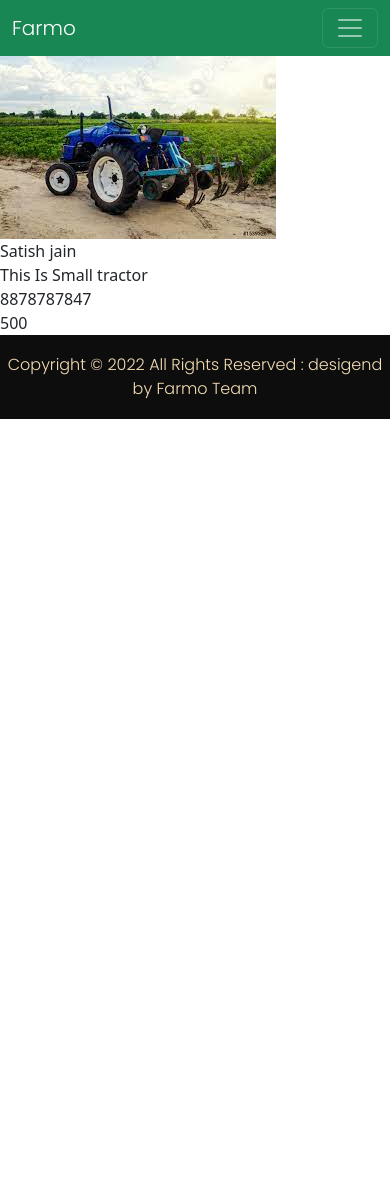
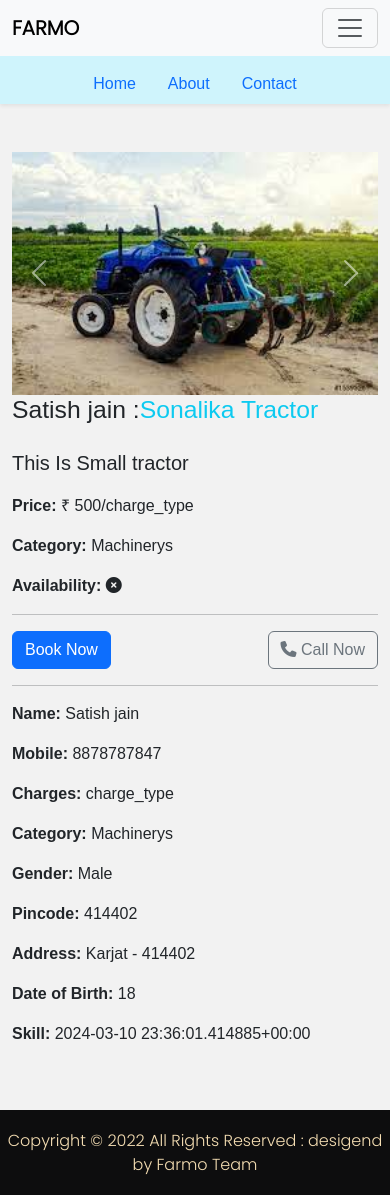
Before and after one commit to vaibhavnagargoje/Farmo, a Django app: page /9/ in a window 390 px wide. Before the commit the page ends 419 px from the top, so only its background shows below. Run offline with Django 4.2, Linux system fonts and the light colour scheme; data comes from the database, SQL or seed files in the repository; both versions use the stored data as it was after the commit; some libraries are stand-ins or nearby versions.

Commit message:
detail page updated with all functionality

```diff
--- a/home/models.py
+++ b/home/models.py
@@ -16,13 +16,17 @@
 
 class seller_info(models.Model):
     class TypeChoices(models.TextChoices):
-        WORKER= 'Worker'
-        MACHINERY= 'Machinery'
+        WORKER= 'Workers'
+        MACHINERY= 'Machinerys'
         VEHICLES= 'Vehicles'
     class GenderChoies(models.TextChoices):
         MALE='Male'
         FEMALE='Female'
         OTHER ='Other'
+    class ChargeType(models.TextChoices):
+        HR='Hour'
+        DAY="Day"
+        KM= "Km"
 
     seller_name = models.CharField(max_length=100)
     mobile = models.BigIntegerField()
@@ -35,11 +39,13 @@
     product_Disc= models.CharField(max_length=240)
     skill = models.CharField(max_length=50)
     price=models.IntegerField()
+    charge_type=models.CharField(max_length=10,choices=ChargeType.choices,default='Day' )
     seller_img=models.ImageField(upload_to="home/images")
     product_img= models.ImageField(upload_to="home/images", default="")
     register_date=models.DateField()
     status=models.BooleanField(default=False)
     age = models.IntegerField(default=18)
+
 
     def __str__(self):
         return self.seller_name
--- a/home/views.py
+++ b/home/views.py
@@ -72,7 +72,17 @@
 
     all_data=[]
     prod_catgs=seller_info.objects.values("product_catg")
+
+    #
+    search_name= request.GET.get('search_name')
+    if search_name!='' and search_name is not None:
+        prod_catgs = prod_catgs.filter(Q(product_name__icontains=search_name)| Q(product_catg__icontains="Machinery")|Q(seller_name__icontains=search_name)|Q(address__icontains=search_name))
+    else:
+        pass
+
     catg={item['product_catg'] for item in prod_catgs}
+
+    #
     for cat in catg:
         product=seller_info.objects.filter(product_catg=cat)
         n=len(product)
@@ -81,11 +91,27 @@
 
         all_data.append([product, range(1,nSlides), nSlides])
 
+    parameter={'all_data':all_data}
+    return render( request,"index_4.html", parameter)
+
+    # serch logic
+
+    dest_all = seller_info.objects.all()
+    search_name= request.GET.get('search_name')
+    if search_name!='' and search_name is not None:
+        dest_all = dest_all.filter(Q(product_name__icontains=search_name)| Q(product_catg__icontains="Machinery")|Q(seller_name__icontains=search_name)|Q(address__icontains=search_name))
+
+    else:
+        pass
+    return render(request,"machinory.html",{'dests': dest_all})
 
 
 
-    parameter={'all_data':all_data}
-    return render( request,"index_4.html", parameter)
+
+
+
+
+
 
 def about(request):
     return render(request,"about.html")
@@ -99,7 +125,7 @@
 def worker_services(request):
     dest_all = seller_info.objects.all()
     search_name= request.GET.get('search_name')
-    dest_all2=dest_all
+
     if search_name!='' and search_name is not None:
         dest_all = dest_all.filter(Q(product_name__icontains=search_name)| Q(product_catg__icontains=search_name)|Q(seller_name__icontains=search_name)|Q(address__icontains=search_name))
 
--- a/templates/detail.html
+++ b/templates/detail.html
@@ -1,54 +1,89 @@
 
-{% extends "base.html" %}
+{% extends "new-base.html" %}
 {% load static %}
 
 {% block title %} Details {% endblock title %}
 
+
+
+
+<head>
+    <link href="https://cdn.jsdelivr.net/npm/bootstrap@5.3.0-alpha1/dist/css/bootstrap.min.css" rel="stylesheet">
+    <!-- Font Awesome -->
+    <link rel="stylesheet" href="https://cdnjs.cloudflare.com/ajax/libs/font-awesome/6.0.0-beta3/css/all.min.css">
+</head>
+
+
 {% block body %}
 
 
-
-<div class="contailer">
+<div class="container py-5">
     <div class="row">
         <div class="col-md-6">
-            <div class="row">
-                <div class="col-md-12">
-                    <img src="/media/{{ dest.product_img}}" alt="">
+            <div id="carouselExampleIndicators" class="carousel slide" data-bs-ride="carousel">
+                <div class="carousel-inner">
+                    <div class="carousel-item active">
+                        <img src="/media/{{ dest.product_img}}" class="d-block w-100" alt="Product Image 1">
+                    </div>
+                    <div class="carousel-item">
+                        <img src="/media/{{ dest.product_img}}"
+                        class="d-block w-100" alt="Product Image 2">
+                    </div>
+                    <!-- Add more carousel items as needed -->
                 </div>
-            </div>
-
-        </div>
-
-
-        <div class="col-md-6">
-            <div class="row">
-                <div class="col-md-12">
-                    {{dest.seller_name}}
-                </div>
-            </div>
-
-            <div class="row">
-                <div class="col-md-12">
-                    {{dest.product_Disc}}
-                </div>
-            </div>
-
-            <div class="row">
-                <div class="col-md-12">
-                    {{dest.mobile}}
-                </div>
-            </div>
-
-            <div class="row">
-                <div class="col-md-12">
-                    {{dest.price}}
-                </div>
+                <button class="carousel-control-prev" type="button" data-bs-target="#carouselExampleIndicators" data-bs-slide="prev">
+                    <span class="carousel-control-prev-icon" aria-hidden="true"></span>
+                    <span class="visually-hidden">Previous</span>
+                </button>
+                <button class="carousel-control-next" type="button" data-bs-target="#carouselExampleIndicators" data-bs-slide="next">
+                    <span class="carousel-control-next-icon" aria-hidden="true"></span>
+                    <span class="visually-hidden">Next</span>
+                </button>
             </div>
         </div>
+        <div class="col-md-6">
+            <div class="d-flex flex-row">
 
+                <h2 class="mb-4">{{ dest.seller_name }} :</h2>
+                <h2 class="mb-4 text-info"> {{dest.product_name}}</h2>
+            </div>
+            <p class="lead">{{ dest.product_Disc}}</p>
+            <p><strong>Price:</strong> &#8377; {{dest.price}}/{{dest.charge_type}}</p>
+            <p><strong>Category:</strong> {{dest.product_catg}}</p>
+            <p><strong>Availability:</strong>
+            {% if dest.status == True %}
+            <i class="fa-solid fa-circle-check"></i>
+            {% else %}
+            <i class="fa-solid fa-circle-xmark"></i>
+            {% endif %}
 
+            </p>
+            <hr>
+            <div class="d-flex justify-content-between">
+                <button class="btn btn-primary">Book Now</button>
+                <button class="btn btn-outline-secondary" onclick="openPhoneDialer('{{ dest.mobile }}')"><i class="fas fa-phone"></i> Call Now</button>
+            </div>
+            <hr>
+            <div class="mb-3">
+                <p><strong>Name:</strong>  {{dest.seller_name}}</p>
+                <p><strong>Mobile:</strong>  {{dest.mobile}}</p>
+                <p><strong>Charges:</strong>  {{dest.charge_type}}</p>
+                <p><strong>Category:</strong>  {{dest.product_catg}}</p>
+                <p><strong>Gender:</strong>  {{dest.gender}} </p>
+
+                <p><strong>Pincode:</strong> {{dest.pincode}} </p>
+                <p><strong>Address:</strong>  {{dest.address}} </p>
+                <p><strong>Date of Birth:</strong>  {{dest.age}} </p>
+                <p><strong>Skill:</strong> {{dest.skill}}</p>
+            </div>
+        </div>
     </div>
 </div>
 
+<script>
+    function openPhoneDialer(phoneNumber) {
+        window.location.href = 'tel:' + phoneNumber;
+    }
+</script>
 
 {% endblock body %}
--- a/templates/index_4.html
+++ b/templates/index_4.html
@@ -102,7 +102,7 @@
         <img src='/media/{{i.product_img}}' alt="">
         <h3> {{i.product_name}}</h3>
         <p class="seller_name">{{i.seller_name}}</p>
-        <h6><b> &#8377; {{i.price}}/- </b> </h6>
+        <h6><b> &#8377; {{i.price}}/{{ i.charge_type }} </b> </h6>
         <ul>
             <li><i class="fa fa-star checked"></i></li>
             <li><i class="fa fa-star checked"></i></li>
--- a/templates/machinory.html
+++ b/templates/machinory.html
@@ -54,7 +54,7 @@
     <div class="gallery">
 
         {% for dest in dests %}
-        {% if dest.product_catg == "Tractors" or dest.product_catg == "Machinery" %}
+        {% if dest.product_catg == "Tractors" or dest.product_catg == "Machinerys" or dest.product_catg == "Machinery" %}
         <div class="product-content">
             <img src='/media/{{dest.product_img}}' alt="">
             <h3> {{dest.product_name}}</h3>
--- a/templates/new-base.html
+++ b/templates/new-base.html
@@ -68,11 +68,15 @@
         <span class="navbar-toggler-icon"></span>
       </button>
       <div class="collapse navbar-collapse" id="navbarSupportedContent">
+        <form class="col-md-8">
         <div class="input-group mx-auto" style="width:700px;">
-          <input type="text" class="form-control border border-2 border-dark" name="search_name" placeholder="Search here"
+
+          <input type="search" class="form-control border border-2 border-dark"  name="search_name" placeholder="Search here"
             aria-label="Search here" aria-describedby="button-addon2">
-          <button  class="btn btn-dark" type="button"><i class="bi bi-search" style="color: aliceblue;"></i> Search </button>
+          <button  class="btn btn-dark" type="submit"><i class="bi bi-search" style="color: aliceblue;"></i> Search </button>
+
         </div>
+      </form>
         <div class="input-group " style="width: 300px;">
           <select class="form-select border border-2 border-dark" id="inputGroupSelect01">
             <option selected disabled>Location</option>
```
Also changed, not shown: templates/test.html (+61 -101 lines), db.sqlite3, home/migrations/0036_seller_info_charge_type_alter_seller_info_gender_and_more.py (added), home/migrations/0037_alter_seller_info_charge_type.py (added), home/migrations/0038_alter_seller_info_charge_type.py (added), home/migrations/0039_alter_seller_info_charge_type.py (added), home/urls.py (line endings or trailing spaces).
